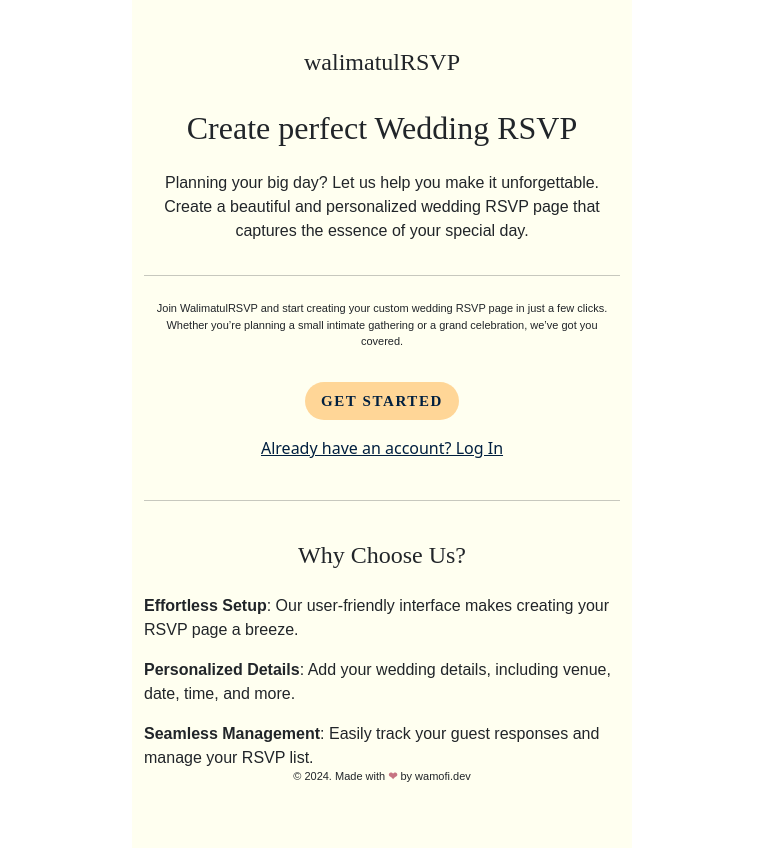
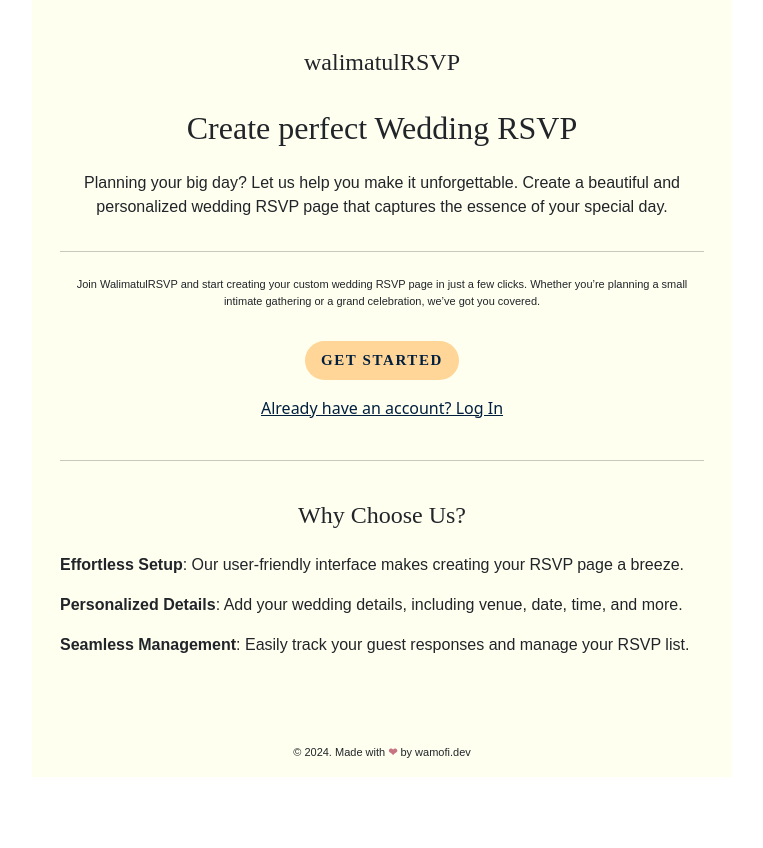
Before and after one commit to wamofi97/wedding-rsvp, a React (Vite) app in the folder client/: page / in a window 1280 px wide. Shown: the whole page, without its empty margins (258-1021 px from the left). After the commit the page ends 800 px from the top, so only its background shows below. Built offline with nearby package versions, Linux system fonts and the light colour scheme; no server answers; a web font is replaced by a local one.

Commit message:
update page padding and height

```diff
--- a/client/src/App.jsx
+++ b/client/src/App.jsx
@@ -39,7 +39,7 @@ function App() {
   })
 
   return (
-    <div className='container d-flex flex-column align-items-center' style={{ maxWidth: '500px'}}>
+    <div className='container d-flex flex-column align-items-center' style={{ maxWidth: '700px'}}>
       <Router>
         <Routes >
           <Route exact path="/" element={<Home />}/>
@@ -52,7 +52,7 @@ function App() {
           <Route path="*" element={<NotFoundPage />} />
         </Routes>
       </Router>
-      <p className='ps' style={{position:'absolute', bottom:0}}>© 2024. Made with <span className='love'>❤</span> by wamofi.dev</p>
+      <p className='ps'>© 2024. Made with <span className='love'>❤</span> by wamofi.dev</p>
       <ToastContainer/>
     </div>
   )
--- a/client/src/routes/CreateWedding.jsx
+++ b/client/src/routes/CreateWedding.jsx
@@ -36,7 +36,7 @@ const CreateWedding = ({setAuth}) => {
   },[])
 
   return (
-    <div className='d-flex flex-column align-items-center w-100'>
+    <div className='d-flex flex-column align-items-center w-100 py-5 px-3' style={{minHeight:"95vh"}}>
         <h1>Welcome {name}!</h1>
         <h2>Create your own wedding RSVP!</h2>
         <EventForm />
--- a/client/src/routes/Dashboard.jsx
+++ b/client/src/routes/Dashboard.jsx
@@ -62,7 +62,7 @@ const Dashboard = ({setAuth}) => {
   },[name])
 
   return (
-    <div className='d-flex flex-column align-items-center w-100 py-5 vh-100'>
+    <div className='d-flex flex-column align-items-center w-100 py-5 px-3' style={{minHeight:"95vh"}}>
         <h4>Dashboard</h4>
         <p className='pr'>Congratulations <strong>{name}</strong>! Your personalized wedding RSVP page is ready. From here, you can manage every detail of your special day. </p>
 
--- a/client/src/routes/EditWedding.jsx
+++ b/client/src/routes/EditWedding.jsx
@@ -109,7 +109,7 @@ const EditWedding = () => {
     }
   }
   return (
-        <div className='d-flex flex-column w-100'>
+        <div className='d-flex flex-column w-100 py-5 px-3' style={{minHeight:"95vh"}}>
             <h2 className="">Event Details</h2>
             <form onSubmit={handleSubmit} >
                 <label htmlFor="weddingTitle">Wedding Title</label>
--- a/client/src/routes/Home.jsx
+++ b/client/src/routes/Home.jsx
@@ -2,7 +2,7 @@ import { Link } from 'react-router-dom'
 
 const Home = () => {
   return (
-    <div className='mt-5 d-flex flex-column text-center w-100 vh-100'>
+    <div className='d-flex flex-column text-center py-5 px-3 w-100' style={{minHeight:"93vh"}}>
         <h4>walimatulRSVP</h4>
         <h2 className='my-4'>Create perfect Wedding RSVP</h2>
         <p>Planning your big day? Let us help you make it unforgettable. Create a beautiful and personalized wedding RSVP page that captures the essence of your special day.</p>
--- a/client/src/routes/Login.jsx
+++ b/client/src/routes/Login.jsx
@@ -39,7 +39,7 @@ const Login = ({setAuth}) => {
   }
 
   return (
-    <div className='w-100 pt-5 text-center' style={{height: "100vh"}}>
+    <div className='w-100  text-center py-5 px-3' style={{minHeight:"95vh"}}>
       <h4>WELCOME BACK TO</h4>
       <h5>walimatulRSVP</h5>
       <p className='ps'>Start creating your dream wedding RSVP page today.</p>
--- a/client/src/routes/Register.jsx
+++ b/client/src/routes/Register.jsx
@@ -46,7 +46,7 @@ const Register = ({setAuth}) => {
   }
 
   return (
-    <div className='w-100 pt-5 text-center' style={{height: "100vh"}}>
+    <div className='w-100 text-center py-5 px-3' style={{minHeight:"95vh"}}>
       <h4>WELCOME TO</h4>
       <h5>walimatulRSVP</h5>
       <p className='ps'>Start creating your dream wedding RSVP page today.</p>
--- a/client/src/routes/WeddingLanding.jsx
+++ b/client/src/routes/WeddingLanding.jsx
@@ -32,7 +32,7 @@ const WeddingLanding = () => {
   }
 
   return (
-    <div className='w-100'>
+    <div className='w-100 py-5 px-3'>
         <EntryModal weddingData={weddingData} isOpen={isModalOpen} onClose={closeModal} />
         {!isModalOpen && (
         <>
```
